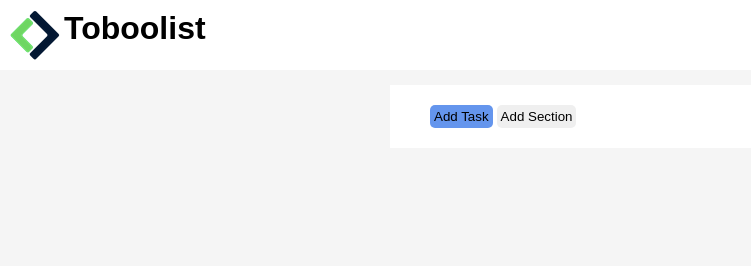
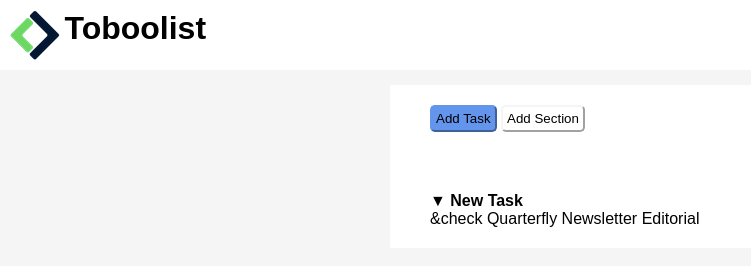
Before and after one commit to Blay199/html-css-toboolist, a plain HTML site: page index.html in a window 1280 px wide. Shown: the whole page, without its empty margins (0-751 px from the left). Drawn offline with Linux system fonts and the light colour scheme.

Commit message:
Starting List

```diff
--- a/css/app.css
+++ b/css/app.css
@@ -29,6 +29,7 @@ h1 {
 
 body {
     background-color: whitesmoke;
+    font-family: sans-serif;
 }
 
 main div {
@@ -39,11 +40,21 @@ main div {
 }
 
 input {
-    border-style: none;
     padding: 4px;
     border-radius: 5px;
+    margin-bottom: 60px;
 }
 
 .btn-task {
+    border-color: cornflowerblue;
     background-color: cornflowerblue;
 }
+
+.btn-section {
+    border-color: whitesmoke;
+    background-color: white;
+}
+
+ul {
+    list-style: none;
+}
--- a/index.html
+++ b/index.html
@@ -7,7 +7,7 @@
     <title>Toboolist</title>
     <link rel="stylesheet" href="css/app.css">
 </head>
-<body class="">
+<body>
     <header>
         <div>
             <img class="logo" src="img/Logo.png" alt="Logo">
@@ -18,8 +18,10 @@
         <div>
             <input class="btn-task" type="button" value="Add Task">
             <input class="btn-section" type="button" value="Add Section">
+            <p>&#9660 <strong>New Task</strong></p>
+
             <ul>
-
+                <li>&check Quarterfly Newsletter <span class="editorial">Editorial</span></li>
             </ul>
 
         </div>
```
